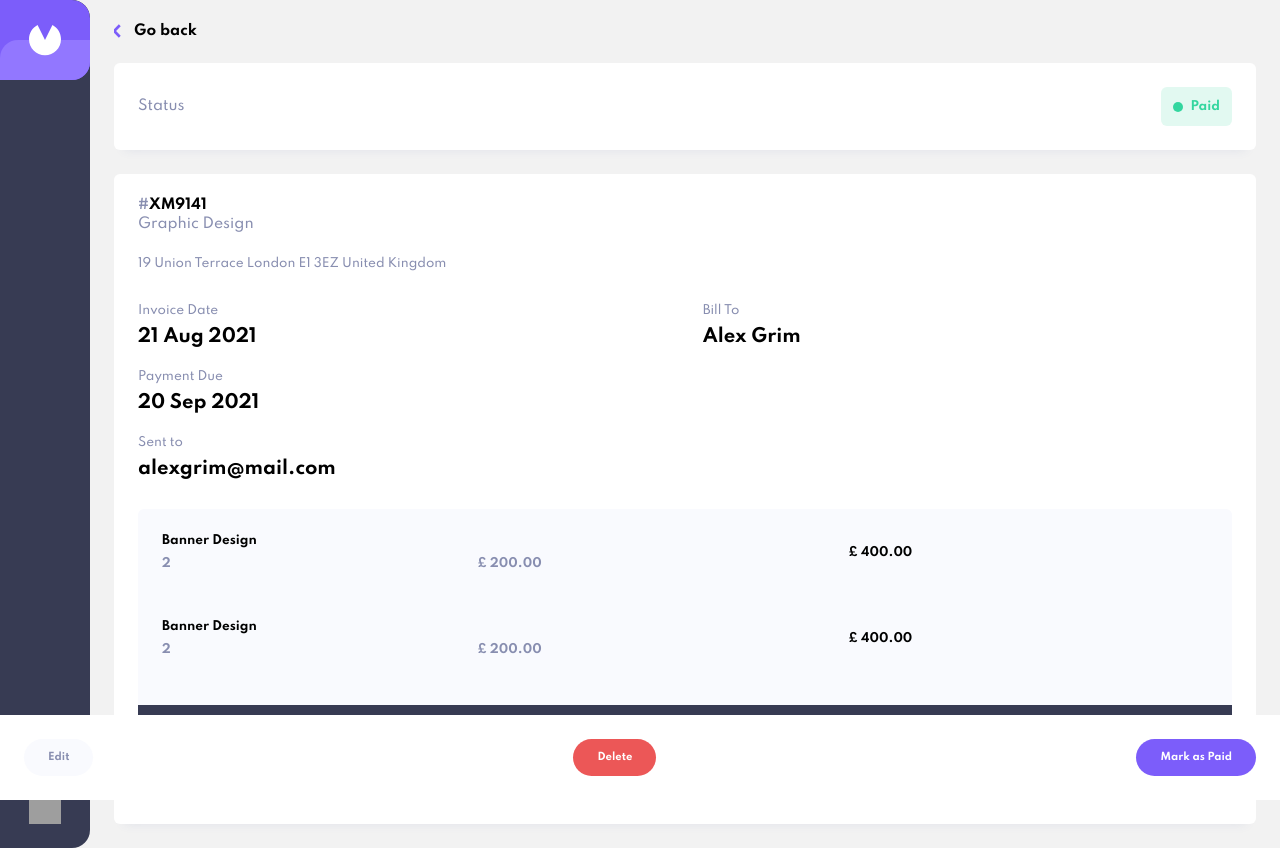
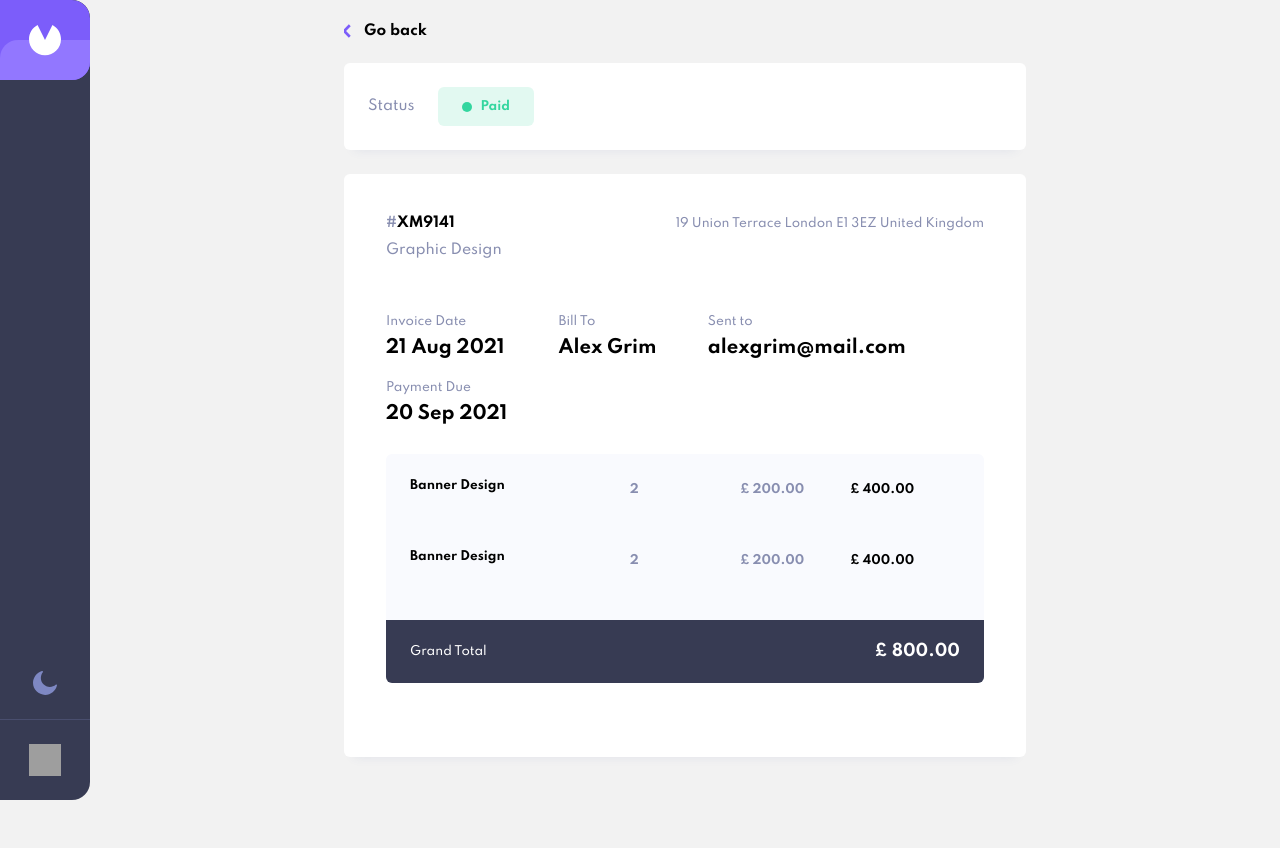
Before and after one commit to zilkupcin/invoice-app-client, a Next.js app: page /invoice/1 in a window 1280 px wide. After the commit the page ends 800 px from the top, so only its background shows below. Built offline with nearby package versions, Linux system fonts and the light colour scheme; grey boxes are pictures that could not be loaded.

Commit message:
Change tablet and desktop layouts

```diff
--- a/styles/Home.module.scss
+++ b/styles/Home.module.scss
@@ -11,6 +11,13 @@
   flex-direction: column;
   padding: 24px;
   flex: 1;
+
+  @media only screen and (min-width: 768px) {
+    max-width: 730px;
+    width: 100%;
+    margin: 0 auto;
+    box-sizing: border-box;
+  }
 }
 
 .homeHeader {
@@ -32,6 +39,23 @@
     display: flex;
     align-items: center;
   }
+
+  @media only screen and (min-width: 375px) {
+    .headerLeft {
+      h1 {
+        font-size: 20px;
+      }
+    }
+  }
+
+  @media only screen and (min-width: 768px) {
+    .headerLeft {
+      h1 {
+        font-size: 32px;
+        margin-bottom: 12px;
+      }
+    }
+  }
 }
 
 @media only screen and (min-width: 1024px) {
--- a/styles/InvoiceDetails.module.scss
+++ b/styles/InvoiceDetails.module.scss
@@ -1,6 +1,7 @@
 @import "./variables.scss";
 
 .pageContainer {
+  position: relative;
   display: flex;
   flex-direction: column;
   flex: 1;
@@ -28,6 +29,32 @@
         font-size: 14px;
       }
     }
+
+    .actions {
+      display: none;
+    }
+
+    @media only screen and (min-width: 768px) {
+      display: flex;
+      justify-content: space-between;
+
+      .statusContainer {
+        justify-content: flex-start;
+
+        .statusLabel {
+          margin-right: 24px;
+        }
+
+        .status {
+          padding: 12px 24px;
+        }
+      }
+
+      .actions {
+        display: flex;
+        column-gap: 12px;
+      }
+    }
   }
 
   .details {
@@ -49,7 +76,7 @@
           font-weight: 700;
           font-size: 14px;
           color: black;
-          margin-bottom: 4px;
+          margin-bottom: 12px;
 
           span {
             color: $light-three;
@@ -64,6 +91,15 @@
       .address {
         font-size: 12px;
         margin-bottom: 24px;
+
+        span {
+          display: block;
+          margin-bottom: 4px;
+
+          &:last-child {
+            margin-bottom: 0;
+          }
+        }
       }
     }
 
@@ -118,6 +154,10 @@
         border-radius: 6px;
         overflow: hidden;
 
+        .summaryHeaders {
+          display: none;
+        }
+
         .item {
           display: grid;
           grid-template-areas:
@@ -164,19 +204,58 @@
             font-weight: 700;
           }
         }
+
+        .itemListEmpty {
+          text-align: center;
+          font-size: 14px;
+          color: $light-three;
+          margin: 24px 24px 0 24px;
+        }
       }
     }
-  }
 
-  .footer {
-    display: flex;
-    justify-content: space-between;
-    position: fixed;
-    left: 0;
-    bottom: 0;
-    right: 0;
-    padding: 24px;
-    background-color: white;
+    @media only screen and (min-width: 768px) {
+      padding: 42px;
+
+      .detailsTop {
+        display: flex;
+        justify-content: space-between;
+
+        .address {
+          text-align: right;
+        }
+      }
+
+      .detailsMiddle {
+        .detailGroups {
+          grid-template-areas:
+            "date to receiver receiver"
+            "payment to receiver receiver";
+        }
+
+        .itemSummary {
+          .summaryHeaders {
+            padding: 24px 24px 0 24px;
+            display: grid;
+            grid-template-columns: 2fr 1fr 1fr 1fr;
+            color: $light-three;
+          }
+
+          .item {
+            grid-template-areas: none;
+            grid-template-columns: 2fr 1fr 1fr 1fr;
+            align-items: center;
+
+            .itemName,
+            .itemCount,
+            .itemCost,
+            .itemTotal {
+              grid-area: unset;
+            }
+          }
+        }
+      }
+    }
   }
 }
 
@@ -223,3 +302,33 @@
     background-color: $dark-four;
   }
 }
+
+.footer {
+  display: flex;
+  justify-content: space-between;
+  position: fixed;
+  left: 0;
+  bottom: 0;
+  right: 0;
+  padding: 24px;
+  column-gap: 4px;
+  background-color: white;
+
+  @media only screen and (min-width: 375px) {
+    * {
+      flex-grow: 1;
+    }
+  }
+
+  @media only screen and (min-width: 480px) {
+    display: flex;
+    justify-content: center;
+    > * {
+      max-width: 140px;
+    }
+  }
+
+  @media only screen and (min-width: 768px) {
+    display: none;
+  }
+}
--- a/styles/Invoices.module.scss
+++ b/styles/Invoices.module.scss
@@ -8,10 +8,11 @@
   grid-template-columns: repeat(2, 1fr);
   column-gap: 12px;
   row-gap: 24px;
-  margin-bottom: 12px;
+  margin-bottom: 18px;
   padding: 24px;
   background-color: white;
   box-shadow: $box-shadow;
+  border-radius: 8px;
 
   &:last-child {
     margin-bottom: 0;
@@ -25,6 +26,10 @@
       font-weight: 500;
       color: $light-three;
     }
+  }
+
+  .arrow {
+    display: none;
   }
 
   .name {
@@ -53,6 +58,7 @@
     font-weight: 700;
     border-radius: 6px;
     padding: 12px;
+    align-self: center;
 
     &::before {
       content: "";
@@ -89,4 +95,31 @@
       background-color: $dark-four;
     }
   }
+
+  @media only screen and (min-width: 768px) {
+    display: flex;
+    justify-content: space-between;
+    align-items: center;
+
+    .arrow {
+      display: block;
+      width: 8px;
+    }
+
+    .name {
+    }
+
+    .priceContainer {
+      flex-direction: row;
+
+      .date,
+      .price {
+        margin-bottom: 0;
+      }
+
+      .date {
+        margin-right: 32px;
+      }
+    }
+  }
 }
```
Also changed, not shown: styles/Filter.module.scss (+17 -0 lines).
